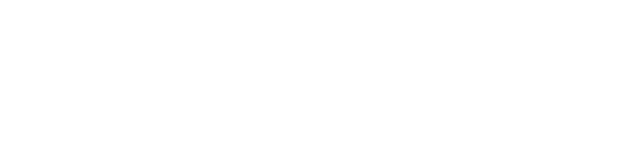
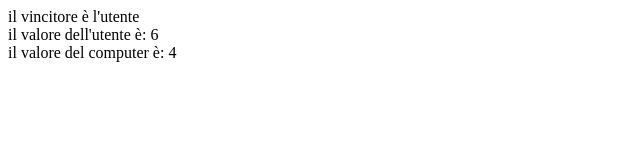
Before and after one commit to ChristopherZito/js-mail-dadi, a plain HTML site: page dadi/index.html in a window 1280 px wide. Shown: the whole page, without its empty margins (0-640 px from the left). Drawn offline with Linux system fonts and the light colour scheme.

Commit message:
consegna dadi

```diff
--- a/dadi/index.html
+++ b/dadi/index.html
@@ -8,7 +8,9 @@
     <title>Gioco dei dadi</title>
 </head>
 <body>
-
+    <div id="winner"></div>
+    <div id="num-us"></div>
+    <div id="numpc"></div>
 
     <script type="text/javascript" src="js/script.js"></script>
 </body>
--- a/dadi/js/script.js
+++ b/dadi/js/script.js
@@ -1,3 +1,21 @@
 // Generare un numero random da 1 a 6,
 // sia per il giocatore sia per il computer.
 // Stabilire il vincitore, in base a chi fa il punteggio più alto.
+
+const win = document.getElementById("winner");
+const numUs = document.getElementById("num-us");
+const numPc = document.getElementById("numpc");
+
+let diceUs = Math.floor(Math.random() * 6) +1;
+let dicePc = Math.floor(Math.random() * 6) +1;
+
+numUs.innerHTML = "il valore dell'utente è: " + diceUs;
+numPc.innerHTML = "il valore del computer è: " + dicePc;
+
+if(dicePc < diceUs){
+    win.innerHTML = "il vincitore è l'utente";
+}else if(dicePc === diceUs){
+    win.innerHTML = "i dadi hanno lo stesso valore";
+}else {
+    win.innerHTML = "il vincitore è il PC";
+}
```
